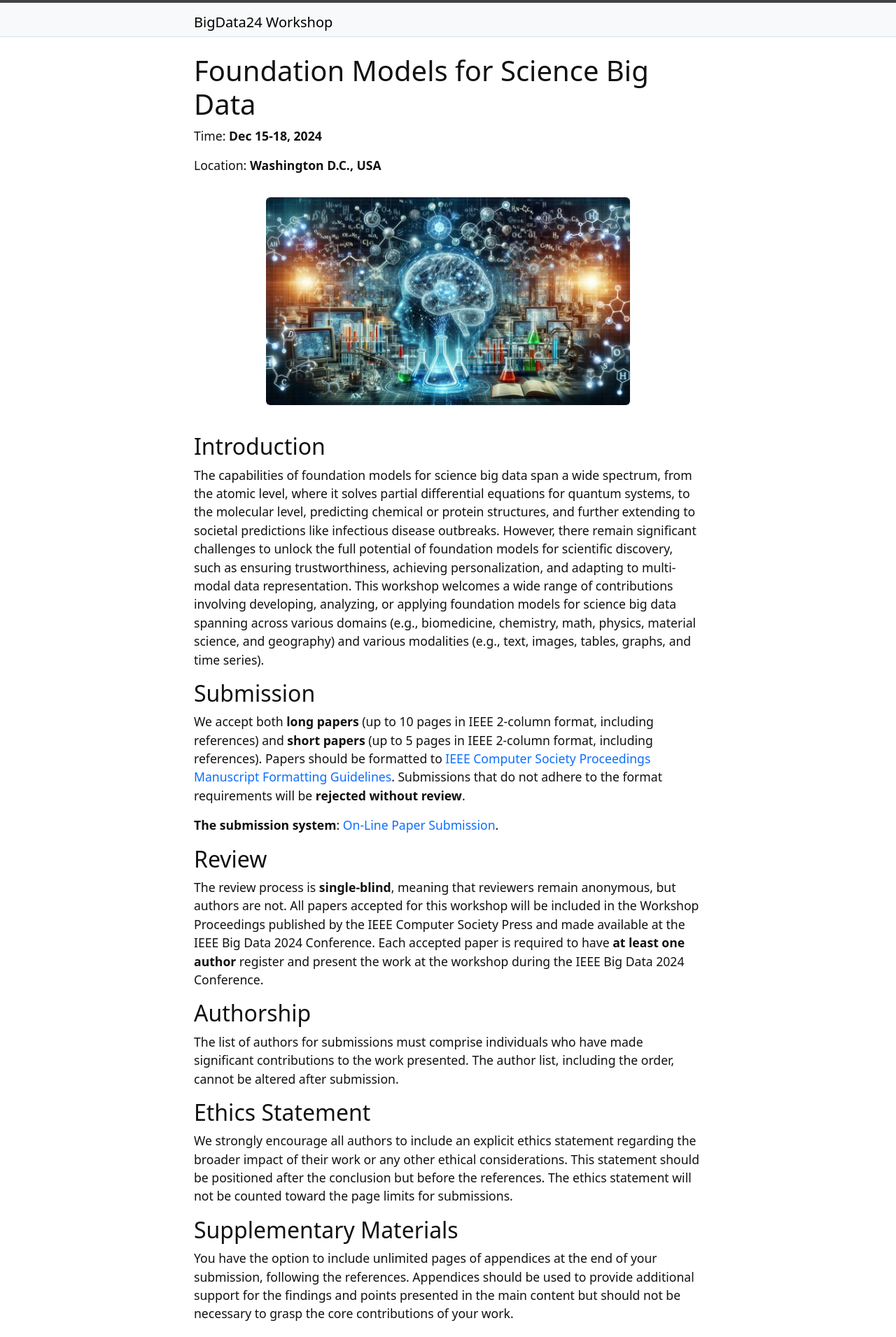
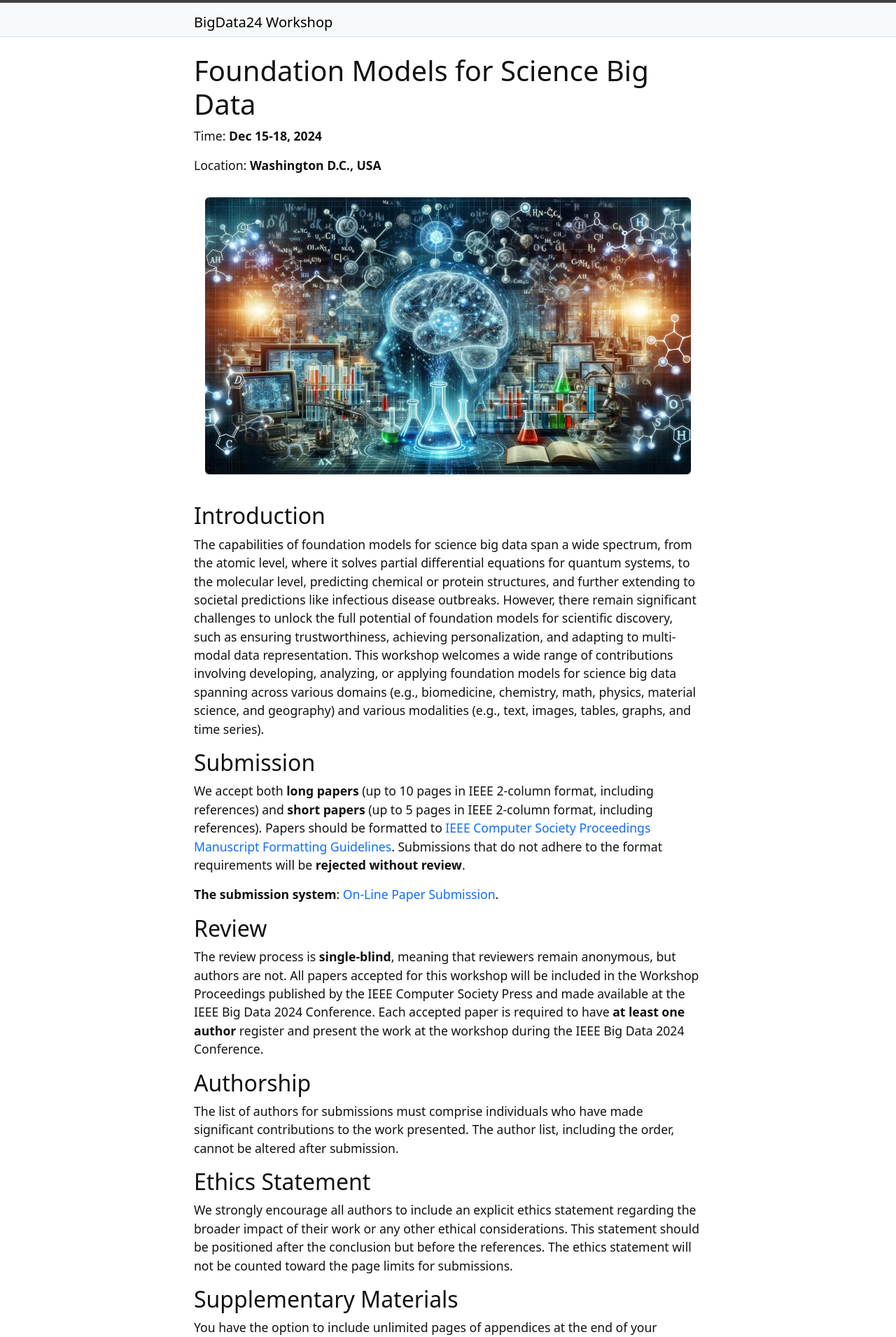
Before and after one commit to xuanwang91/fm4science-workshop, a Jekyll site: the page built from index.md, in a window 1280 px wide. Shown: the top 1911 px of the page at 70% size. Built offline with Jekyll 4.4.1, drawn with Linux system fonts in a browser that asks for light colours.

Commit message:
Update index.md

```diff
--- a/index.md
+++ b/index.md
@@ -9,7 +9,7 @@
 
 Location: **Washington D.C., USA**
 
-{% include figure.html img="front-page.jpg" alt="intro image here" width="75%" %}
+{% include figure.html img="front-page.jpg" alt="intro image here" width="100%" %}
 
 
 ## Introduction
```
